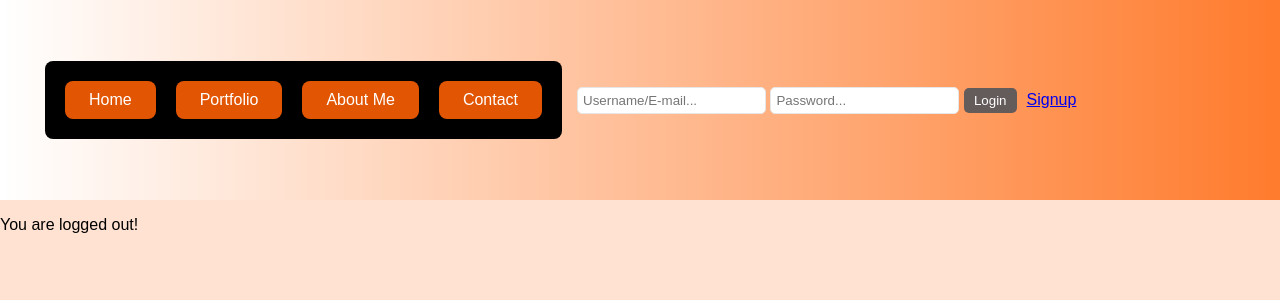
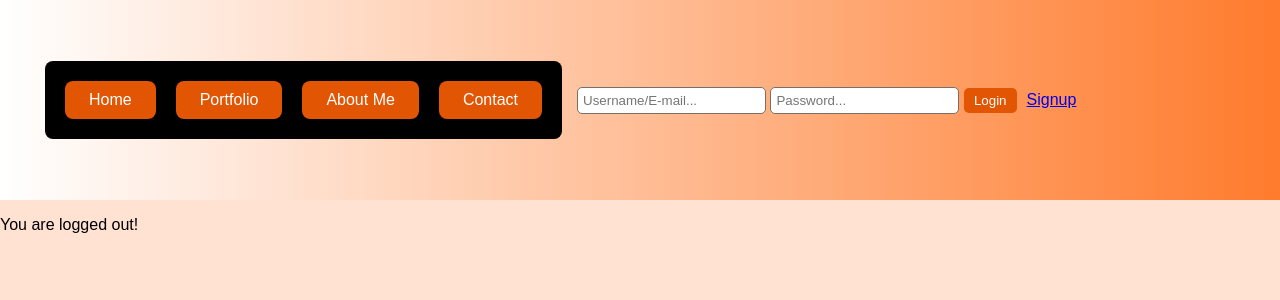
Before and after one commit to Destiny-Ra/Degree-Plan, a PHP site: page / in a window 1280 px wide; the page is wider, and only the part inside the window is pictured. Shown: the top 300 px of that part. Run offline with PHP 8.4, Linux system fonts and the light colour scheme.

Commit message:
Update style.css

```diff
--- a/Degree Plan/style.css
+++ b/Degree Plan/style.css
@@ -31,7 +31,6 @@ nav ul {
 }
 
 nav ul li{
-    float: left;
     margin: 10px;
 }
 
@@ -62,13 +61,13 @@ nav ul li a:hover {
 .header-login input[type="text"],
 .header-login input[type="password"] {
     padding: 5px;
-    border: 1px solid #e6e6e6;
+    border: 1px solid #7B6F65;
     border-radius: 5px;
 }
 
 .header-login button,
 .header-login a.header-signup {
-    background-color: #645b5b;
+    background-color: #E15503;
     color: white;
     padding: 5px 10px;
     border: none;
@@ -79,7 +78,7 @@ nav ul li a:hover {
 }
 
 .header-login button[name="logout-submit"] {
-    background-color: #555;
+    background-color: #E15503;
 }
 
 footer{
```
